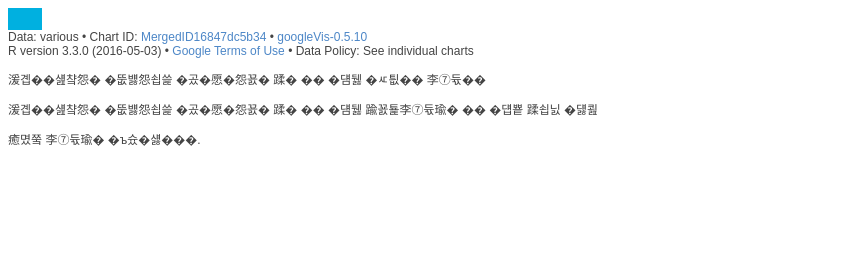
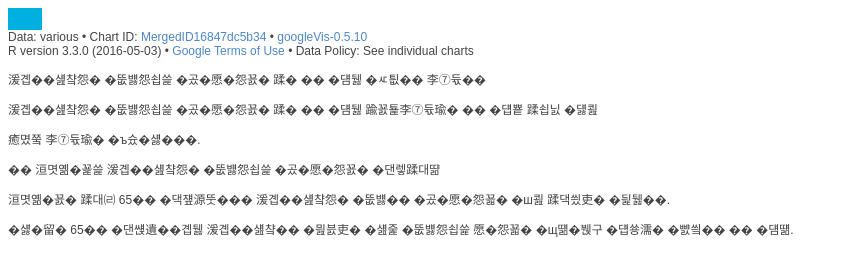
Before and after one commit to chokoso/chokoso.github.io, a plain HTML site: page mergingcharts.html in a window 1280 px wide. Shown: the whole page, without its empty margins (0-845 px from the left). Drawn offline with Linux system fonts and the light colour scheme; a script that the page names is missing.

Commit message:
Update mergingcharts.html

```diff
--- a/mergingcharts.html
+++ b/mergingcharts.html
@@ -2018,6 +2018,9 @@ callbacks.shift()();
 <div> 기대수명과 소득과의 상관관계를 볼 수 있는 스캐터 차트와
 <p> 기대수명과 소득과의 상관관계를 볼 수 있는 버블차트를 한 눈에 볼수 있게</p>
 <p> 머징 차트를 사용하였다.</p>
+<p> 두 그래프의 기대수명과 소득과의 상관관계를 살펴보니</p>
+<p> 그래프를 보면 65세 이전까지는 기대수명과 소득의 상관관계가 크게 보이지 않는다.</p>
+<p> 하지만 65세 이후부터는 기대수명이 높아질 수록 소득과의 관계가 크다는걸 눈으로 확인할 수 있다.</p>
 </div>
 </body>
 </html>
```
